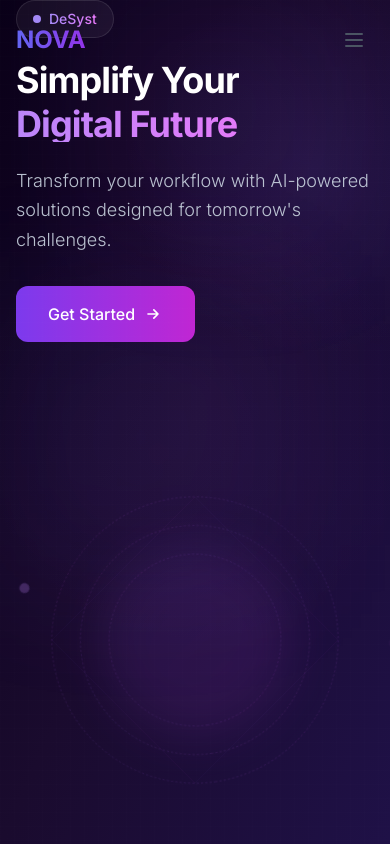
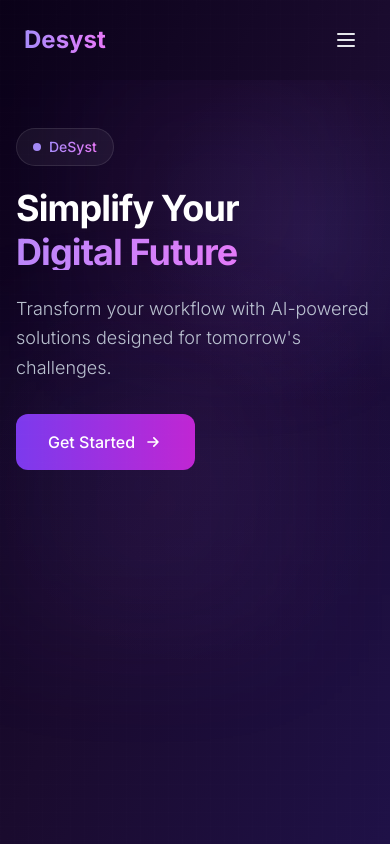
Before and after one commit to Hameed-Ur-Rehman25/desyst-website, a Next.js app: page / in a window 390 px wide. Shown: the top 844 px of the page. Built offline with nearby package versions, Linux system fonts and the light colour scheme.

Commit message:
Fixed navbar

```diff
--- a/src/app/page.tsx
+++ b/src/app/page.tsx
@@ -8,13 +8,13 @@ import Contact from '@/components/contact/ContactForm';
 
 export default function Home() {
   return (
-    <main>
+    <section id = "home">
       <Navbar />
       <Hero />
       <Services />
       <Projects />
       <Team />
       <Contact />
-    </main>
+    </section>
   );
 }
--- a/src/components/Navbar/DesktopNav.tsx
+++ b/src/components/Navbar/DesktopNav.tsx
@@ -1,23 +1,65 @@
 // components/Navbar/DesktopNav.tsx
-import Link from 'next/link';
+'use client';
 import { MenuItem } from '@/types/menu';
+import { useState } from 'react';
 
-export default function DesktopNav({ menuItems }: { menuItems: MenuItem[] }) {
+export default function DesktopNav({ menuItems, scrolled }: { menuItems: MenuItem[]; scrolled: boolean }) {
+  const [activeItem, setActiveItem] = useState<string | null>(null);
+
+  const scrollToSection = (path: string) => {
+    const element = document.querySelector(path);
+    if (element) {
+      const offsetTop = element.getBoundingClientRect().top + window.pageYOffset - 80;
+      window.scrollTo({
+        top: offsetTop,
+        behavior: 'smooth'
+      });
+    }
+  };
+
   return (
-    <div className="hidden lg:flex items-center space-x-8">
+    <div className="hidden lg:flex items-center gap-2">
       {menuItems.map((item, index) => (
-        <Link
+        <button
           key={index}
-          href={item.path || '#'}
-          className="relative text-gray-800 hover:text-indigo-600 transition-colors group text-sm tracking-wide"
+          onClick={() => {
+            if (item.path) {
+              scrollToSection(item.path);
+            }
+            setActiveItem(item.path || null);
+          }}
+          onMouseEnter={() => setActiveItem(item.path || null)}
+          onMouseLeave={() => setActiveItem(null)}
+          className={`
+            relative px-5 py-2
+            text-sm
+            font-medium
+            tracking-wide
+            transition-all
+            duration-300
+            rounded-full
+            ${scrolled
+              ? 'text-gray-200 hover:text-white'
+              : 'text-gray-200 hover:text-white'
+            }
+            ${activeItem === item.path ? 'bg-white/10' : 'hover:bg-white/5'}
+          `}
         >
           {item.title}
-          <span className="absolute inset-x-0 bottom-0 h-0.5 bg-indigo-600 transform scale-x-0 origin-left transition-transform group-hover:scale-x-100" />
-        </Link>
+          <span className={`
+            absolute bottom-0 left-1/2
+            w-12 h-0.5
+            -translate-x-1/2
+            transform
+            transition-all
+            duration-300
+            ${activeItem === item.path
+              ? 'bg-gradient-to-r from-violet-400 to-fuchsia-400 opacity-100 scale-100'
+              : 'opacity-0 scale-0'
+            }
+          `} />
+        </button>
       ))}
-      <button className="px-6 py-2 text-white bg-gradient-to-r from-indigo-600 to-purple-600 rounded-full hover:opacity-90 transition-opacity text-sm font-medium">
-        Get Started
-      </button>
     </div>
   );
 }
--- a/src/components/Navbar/MobileMenuInteractivity.tsx
+++ b/src/components/Navbar/MobileMenuInteractivity.tsx
@@ -1,4 +1,3 @@
-// components/Navbar/MobileMenuInteractivity.tsx
 'use client';
 import { useState, useEffect } from 'react';
 import { useRouter } from 'next/navigation';
@@ -12,8 +11,8 @@ interface Props {
 }
 
 export default function MobileMenuInteractivity({ isOpen, onClose, menuItems }: Props) {
-  const [openMenus, setOpenMenus] = useState(new Set<number>());
-  const [openNestedMenus, setOpenNestedMenus] = useState(new Set<string>());
+  const [openMenus, setOpenMenus] = useState(new Set());
+  const [openNestedMenus, setOpenNestedMenus] = useState(new Set());
   const router = useRouter();
 
   useEffect(() => {
@@ -38,7 +37,18 @@ export default function MobileMenuInteractivity({ isOpen, onClose, menuItems }:
   };
 
   const handleNavigation = (path: string) => {
+    if (path.startsWith('#')) {
+      const element = document.querySelector(path);
+      if (element) {
+        const offsetTop = element.getBoundingClientRect().top + window.pageYOffset - 80;
+        window.scrollTo({
+          top: offsetTop,
+          behavior: 'smooth'
+        });
+      }
+    } else {
       router.push(path);
+    }
     onClose();
     setOpenMenus(new Set());
     setOpenNestedMenus(new Set());
@@ -47,33 +57,22 @@ export default function MobileMenuInteractivity({ isOpen, onClose, menuItems }:
   if (!isOpen) return null;
 
   return (
-    <div className="fixed inset-x-0 top-0 z-50 bg-white">
-      <div className="flex items-center justify-between p-6 border-b">
-        <div className="flex-1 text-center">
-          <span className="text-2xl font-bold bg-gradient-to-r from-indigo-500 to-purple-600 bg-clip-text text-transparent">
-            NOVA
-          </span>
-        </div>
-        <button onClick={onClose} className="text-gray-500 hover:text-gray-700">
-          <svg className="h-6 w-6" fill="none" viewBox="0 0 24 24" stroke="currentColor">
-            <path strokeLinecap="round" strokeLinejoin="round" strokeWidth={2} d="M6 18L18 6M6 6l12 12" />
-          </svg>
-        </button>
-      </div>
-
+    <div className="absolute top-20 left-0 right-0 z-50 bg-[#1A0B2E]/95 backdrop-blur-lg border-b border-white/10">
+      {/* Scrollable menu content */}
+      <div className="max-h-[70vh] overflow-y-auto">
         <nav className="py-4">
           {menuItems.map((item, index) => (
-          <div key={index} className="border-b border-gray-100">
+            <div key={index} className="border-b border-white/5">
               <div className="relative flex items-center justify-center px-6 py-4">
                 <button
                   onClick={() => item.subItems ? toggleSubMenu(index) : item.path && handleNavigation(item.path)}
-                className="text-base font-semibold text-gray-800"
+                  className="text-base font-medium text-gray-200 hover:text-white transition-colors"
                 >
                   {item.title}
                 </button>
                 {item.subItems && (
                   <ChevronDown
-                  className={`absolute right-6 w-5 h-5 text-gray-500 transition-transform duration-200 ${
+                    className={`absolute right-6 w-5 h-5 text-gray-400 transition-transform duration-200 ${
                       openMenus.has(index) ? 'rotate-180' : ''
                     }`}
                     onClick={() => toggleSubMenu(index)}
@@ -82,19 +81,19 @@ export default function MobileMenuInteractivity({ isOpen, onClose, menuItems }:
               </div>
 
               {item.subItems && openMenus.has(index) && (
-              <div className="bg-gray-50">
+                <div className="bg-[#2A1B3E]/50">
                   {item.subItems.map((subItem, subIndex) => (
                     <div key={subIndex}>
                       <div className="flex items-center justify-center relative px-8 py-3">
                         <button
                           onClick={() => subItem.subItems ? toggleNestedMenu(index, subIndex) : subItem.path && handleNavigation(subItem.path)}
-                        className="text-sm text-gray-700"
+                          className="text-sm text-gray-300 hover:text-white transition-colors"
                         >
                           {subItem.title}
                         </button>
                         {subItem.subItems && (
                           <ChevronDown
-                          className={`absolute right-6 w-4 h-4 text-gray-500 transition-transform duration-200 ${
+                            className={`absolute right-6 w-4 h-4 text-gray-400 transition-transform duration-200 ${
                               openNestedMenus.has(`${index}-${subIndex}`) ? 'rotate-180' : ''
                             }`}
                             onClick={() => toggleNestedMenu(index, subIndex)}
@@ -103,12 +102,12 @@ export default function MobileMenuInteractivity({ isOpen, onClose, menuItems }:
                       </div>
 
                       {subItem.subItems && openNestedMenus.has(`${index}-${subIndex}`) && (
-                      <div className="bg-gray-100">
+                        <div className="bg-[#3A2B4E]/50">
                           {subItem.subItems.map((nestedItem, nestedIndex) => (
                             <button
                               key={nestedIndex}
                               onClick={() => nestedItem.path && handleNavigation(nestedItem.path)}
-                            className="w-full text-center py-3 text-sm text-gray-600 hover:text-indigo-600 hover:bg-gray-50"
+                              className="w-full text-center py-3 text-sm text-gray-300 hover:text-white hover:bg-white/5 transition-colors"
                             >
                               {nestedItem.title}
                             </button>
@@ -123,5 +122,6 @@ export default function MobileMenuInteractivity({ isOpen, onClose, menuItems }:
           ))}
         </nav>
       </div>
+    </div>
   );
 }
--- a/src/components/Navbar/Navbar.tsx
+++ b/src/components/Navbar/Navbar.tsx
@@ -19,23 +19,44 @@ export default function Navbar() {
 
   return (
     <>
-      <nav className={`fixed w-full z-50 transition-all duration-300 ${
-        scrolled ? 'bg-white/80 backdrop-blur-md shadow-lg' : 'bg-transparent'
-      }`}>
-        <div className="max-w-7xl mx-auto px-4 sm:px-6">
+      <nav className={`
+        fixed w-full z-50
+        transition-all duration-300
+        ${scrolled
+          ? 'bg-[#1A0B2E]/90 backdrop-blur-md border-b border-white/5 shadow-lg shadow-purple-900/10'
+          : 'bg-transparent'
+        }
+      `}>
+        <div className="max-w-7xl mx-auto px-6 lg:px-8">
           <div className="flex justify-between items-center h-20">
             <Link
               href="/"
-              className="text-2xl font-bold bg-gradient-to-r from-indigo-500 to-purple-600 bg-clip-text text-transparent z-50"
+              className={`
+                text-2xl font-bold
+                bg-gradient-to-r from-violet-400 to-fuchsia-400
+                bg-clip-text text-transparent
+                hover:opacity-80
+                transition-opacity duration-300
+                z-50
+              `}
             >
-              NOVA
+              Desyst
             </Link>
 
-            <DesktopNav menuItems={menuItems} />
+            <DesktopNav menuItems={menuItems} scrolled={scrolled} />
 
             <button
               onClick={() => setIsOpen(!isOpen)}
-              className="lg:hidden p-2 rounded-lg text-gray-600 hover:text-indigo-600 transition-colors z-50"
+              className={`
+                lg:hidden p-2
+                rounded-lg
+                transition-colors duration-300
+                hover:bg-white/5
+                ${scrolled
+                  ? 'text-gray-300 hover:text-white'
+                  : 'text-gray-200 hover:text-white'
+                }
+              `}
             >
               <Menu className="h-6 w-6" />
             </button>
--- a/src/components/contact/ContactForm.tsx
+++ b/src/components/contact/ContactForm.tsx
@@ -35,7 +35,7 @@ export default function Contact() {
   };
 
   return (
-    <section className="relative min-h-screen bg-[radial-gradient(ellipse_at_top,#1a0b2e_0%,#020108_100%)] px-4 py-16 sm:py-24 overflow-hidden">
+    <section id = "contact" className="relative min-h-screen bg-[radial-gradient(ellipse_at_top,#1a0b2e_0%,#020108_100%)] px-4 py-16 sm:py-24 overflow-hidden">
       {/* Enhanced Background Pattern */}
       <div className="absolute inset-0">
         <div className="absolute inset-0 bg-[radial-gradient(circle_at_50%_50%,rgba(120,119,198,0.1),transparent_50%)]" />
--- a/src/components/hero/Hero.tsx
+++ b/src/components/hero/Hero.tsx
@@ -3,9 +3,10 @@ import React from 'react';
 
 export default function Hero() {
   return (
-    <div className="relative min-h-screen bg-gradient-to-br from-[#0A0118] via-[#1A0B2E] to-[#1F1147] overflow-hidden">
+    // Add pt-20 to account for navbar height
+    <div className="relative min-h-screen pt-20 bg-gradient-to-br from-[#0A0118] via-[#1A0B2E] to-[#1F1147] overflow-hidden">
       {/* Ambient background effects */}
-      <div className="absolute inset-0">
+      <div className="absolute inset-0 top-20"> {/* Adjust top to match navbar */}
         <div className="absolute inset-0 opacity-30">
           <div className="absolute inset-0 bg-[radial-gradient(circle_at_50%_50%,rgba(168,85,247,0.1),transparent_50%)]" />
         </div>
@@ -13,13 +14,13 @@ export default function Hero() {
       </div>
 
       {/* Floating accent elements */}
-      <div className="absolute inset-0 overflow-hidden">
+      <div className="absolute inset-0 top-20 overflow-hidden"> {/* Adjust top to match navbar */}
         <div className="absolute -top-4 left-1/4 w-64 h-64 bg-gradient-to-br from-violet-500/10 to-fuchsia-500/10 blur-3xl animate-aurora" />
         <div className="absolute top-1/3 right-1/4 w-72 h-72 bg-gradient-to-br from-indigo-500/10 to-purple-500/10 blur-3xl animate-aurora delay-1000" />
       </div>
 
-      <div className="relative max-w-7xl mx-auto px-4 sm:px-6 lg:px-8 h-screen">
-        <div className="grid grid-cols-1 lg:grid-cols-2 gap-12 h-full items-center">
+      <div className="relative max-w-7xl mx-auto px-4 sm:px-6 lg:px-8 min-h-[calc(100vh-5rem)]"> {/* Adjust height to account for navbar */}
+        <div className="grid grid-cols-1 lg:grid-cols-2 gap-12 h-full items-center py-12"> {/* Add padding for better spacing */}
           {/* Content section */}
           <div className="space-y-8 animate-fade-in">
             <div className="space-y-6">
@@ -49,8 +50,8 @@ export default function Hero() {
             </button>
           </div>
 
-          {/* Animated visualization */}
-          <div className="relative h-full flex items-center justify-center">
+          {/* Animated visualization - Hide on mobile for better UX */}
+          <div className="relative h-full hidden lg:flex items-center justify-center">
             <div className="relative w-[500px] h-[500px]">
               {/* Core orb */}
               <div className="absolute inset-0 flex items-center justify-center">
@@ -103,7 +104,7 @@ export default function Hero() {
         </div>
       </div>
 
-      <style jsx>{`
+       <style jsx>{`
         @keyframes aurora {
           0%, 100% { transform: translate(0, 0) scale(1); opacity: 0.5; }
           50% { transform: translate(-10px, 10px) scale(1.1); opacity: 0.7; }
@@ -140,10 +141,6 @@ export default function Hero() {
         .animate-spin-slow { animation: spin-slow 30s linear infinite; }
         .animate-spin-reverse-slow { animation: spin-reverse-slow 20s linear infinite; }
         .animate-pulse-slow { animation: pulse-slow 4s ease-in-out infinite; }
-        .delay-300 { animation-delay: 300ms; }
-        .delay-500 { animation-delay: 500ms; }
-        .delay-700 { animation-delay: 700ms; }
-        .delay-1000 { animation-delay: 1000ms; }
       `}</style>
     </div>
   );
--- a/src/components/projects/Project.tsx
+++ b/src/components/projects/Project.tsx
@@ -13,7 +13,7 @@ export default function Projects() {
   }, []);
 
   return (
-    <section className="relative min-h-screen bg-[radial-gradient(ellipse_at_top,#1a0b2e_0%,#0f051d_100%)] py-24 overflow-hidden">
+    <section id="projects" className="relative min-h-screen bg-[radial-gradient(ellipse_at_top,#1a0b2e_0%,#0f051d_100%)] py-24 overflow-hidden">
       {/* Grid Pattern */}
       <div className="fixed inset-0 bg-[linear-gradient(to_right,#ffffff05_1px,transparent_1px),linear-gradient(to_bottom,#ffffff05_1px,transparent_1px)] bg-[size:14px_14px] opacity-40" />
 
--- a/src/components/services/Services.tsx
+++ b/src/components/services/Services.tsx
@@ -15,7 +15,7 @@ const getIcon = (iconName: string) => {
 
 export default function Services() {
   return (
-    <div className="relative min-h-screen bg-gradient-to-br from-slate-950 via-slate-900 to-indigo-950 py-24 overflow-hidden">
+    <section id="services" className="relative min-h-screen bg-gradient-to-br from-slate-950 via-slate-900 to-indigo-950 py-24 overflow-hidden">
       {/* Animated background */}
       <div className="absolute inset-0 -z-10">
         <div className="absolute inset-0 bg-[radial-gradient(circle_at_50%_50%,#1e1b4b_1px,transparent_1px)] [background-size:32px_32px] opacity-30" />
@@ -117,6 +117,6 @@ export default function Services() {
         }
         .animation-delay-2000 { animation-delay: 2s; }
       `}</style>
-    </div>
+    </section>
   );
 }
--- a/src/components/team/Team.tsx
+++ b/src/components/team/Team.tsx
@@ -29,7 +29,7 @@ export default function Team() {
   }, []);
 
   return (
-    <section className="relative min-h-screen bg-[radial-gradient(ellipse_at_center,#2a1458_0%,#0f051d_100%)] py-24 overflow-hidden">
+    <section id="team" className="relative min-h-screen bg-[radial-gradient(ellipse_at_center,#2a1458_0%,#0f051d_100%)] py-24 overflow-hidden">
       {/* Enhanced Background Pattern */}
       <div className="absolute inset-0">
         <div className="absolute inset-0 bg-[linear-gradient(to_right,#ffffff05_1px,transparent_1px),linear-gradient(to_bottom,#ffffff05_1px,transparent_1px)] bg-[size:14px_14px] opacity-30" />
--- a/src/data/menuItems.ts
+++ b/src/data/menuItems.ts
@@ -1,29 +1,10 @@
 // data/menuItems.ts
 import { MenuItem } from '@/types/menu';
+
 export const menuItems: MenuItem[] = [
-  {
-    title: 'Products',
-    subItems: [
-      {
-        title: 'Features',
-        path: '/features',
-      },
-      {
-        title: 'Solutions',
-        subItems: [
-          { title: 'Enterprise', path: '/enterprise' },
-          { title: 'Startup', path: '/startup' },
-        ],
-      },
-    ],
-  },
-  {
-    title: 'Resources',
-    subItems: [
-      { title: 'Documentation', path: '/docs' },
-      { title: 'Blog', path: '/blog' },
-    ],
-  },
-  { title: 'Pricing', path: '/pricing' },
-  { title: 'Contact', path: '/contact' },
+  { title: 'Home', path: '#home' },
+  { title: 'Services', path: '#services' },
+  { title: 'Projects', path: '#projects' },
+  { title: 'Team', path: '#team' },
+  { title: 'Contact', path: '#contact' }
 ];
```
Lines whose indentation alone changed are shown as unchanged.
